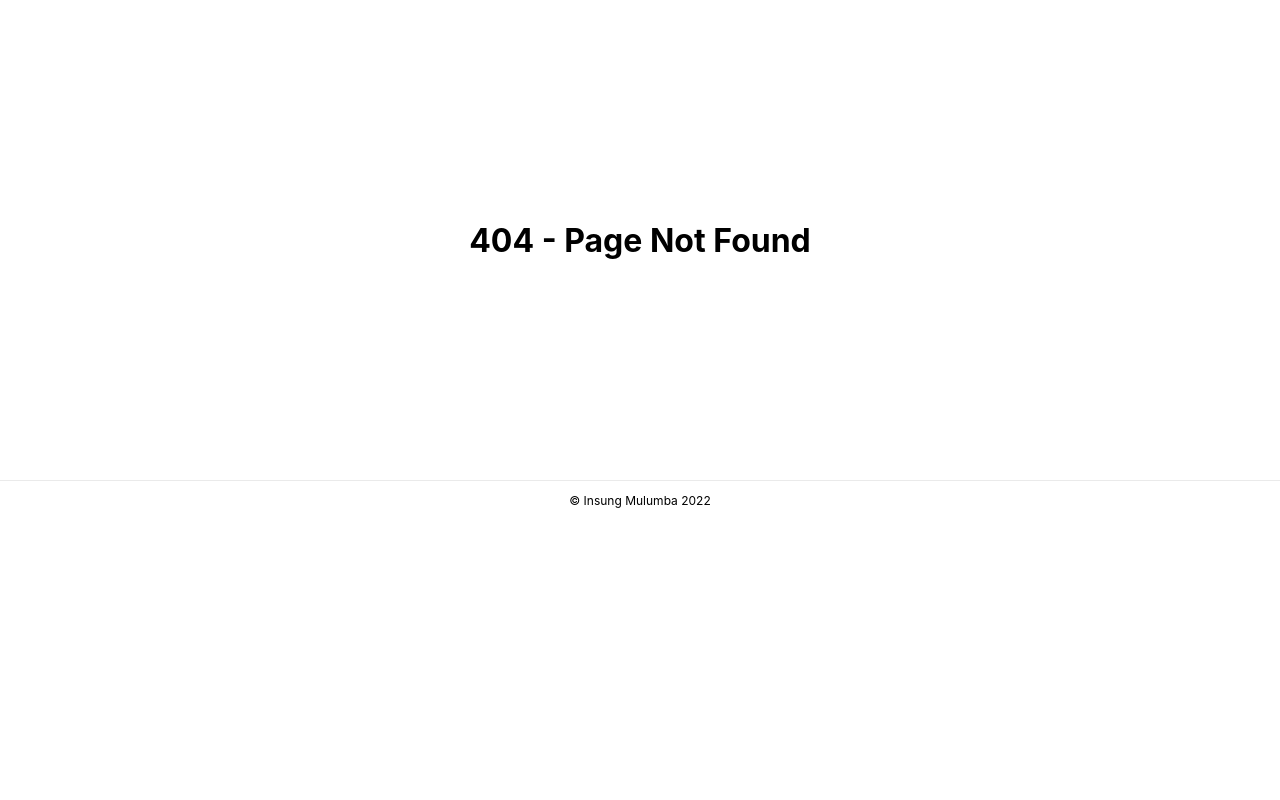
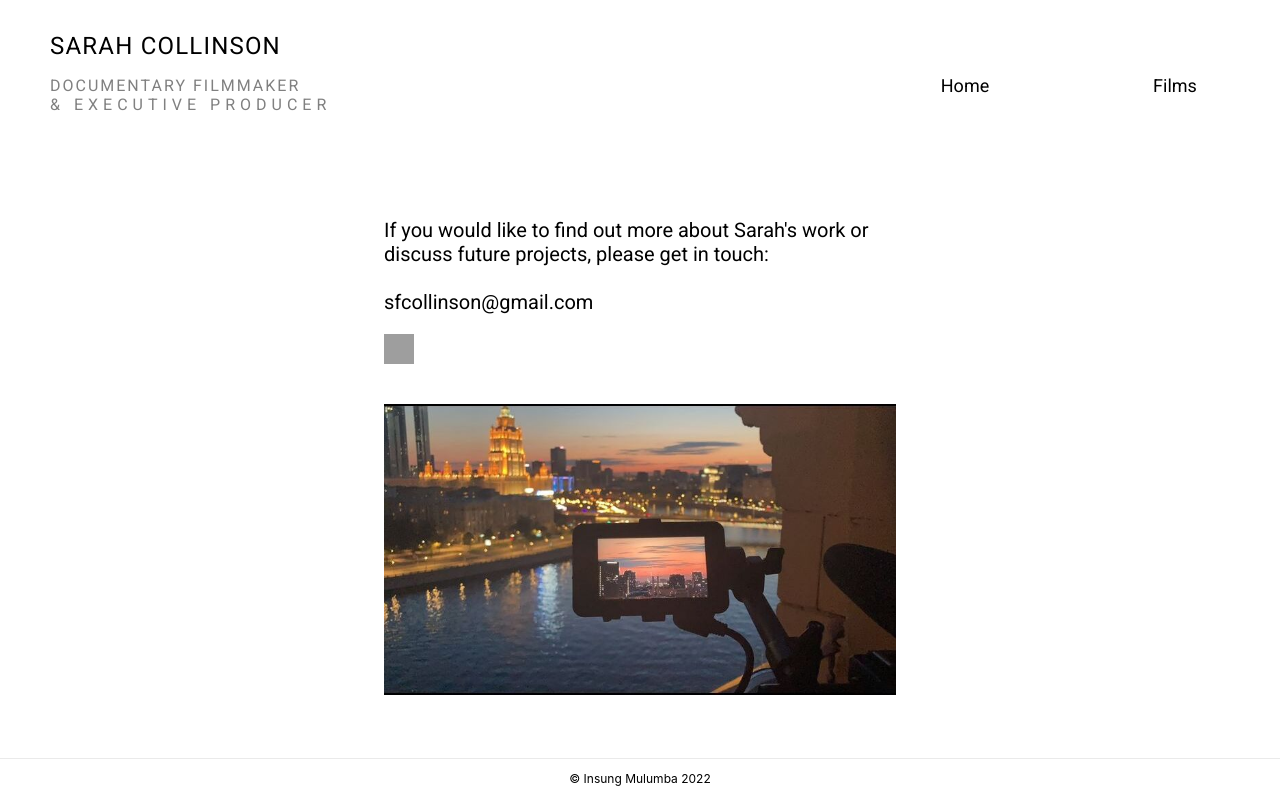
Before and after one commit to InsungMulumba/sarah-collinson, a Next.js app: page /get-in-touch in a window 1280 px wide. Before the commit this address had no page. Built offline with nearby package versions, Linux system fonts and the light colour scheme; grey boxes are pictures that could not be loaded.

Commit message:
contact page

```diff
--- a/components/Header/NavBar.tsx
+++ b/components/Header/NavBar.tsx
@@ -213,7 +213,7 @@ const NavBar: FC = () => {
         >
           <NavLinksMobile href="/">Home </NavLinksMobile>
           <NavLinksMobile href="/films">Films </NavLinksMobile>
-          {/* <NavLinksMobile href="/contact">Contact</NavLinksMobile> */}
+          <NavLinksMobile href="/get-in-touch">Get in Touch</NavLinksMobile>
         </NavLinksContainerMobile>
       ) : null}
 
--- /dev/null
+++ b/pages/get-in-touch.tsx
@@ -0,0 +1,65 @@
+import React, { FC } from "react";
+import MainLayout from "../layouts/mainLayout";
+import PageWithLayoutType from "../types/pageWithLayout";
+import Header from "../components/Header/Header";
+import styled from "styled-components";
+import SocialMedia from "../components/Home/SocialMediaBar";
+
+const Root = styled.div`
+  display: flex;
+  align-items: center;
+  width: 100%;
+  height: calc(100vh - 180px);
+  flex-direction: column;
+`;
+
+const Text = styled.p`
+  font-family: "Roboto", sans-serif;
+  font-size: 20px;
+  margin-top: 80px;
+  width: 40%;
+  @media (max-width: 767px) {
+    width: 80%;
+  }
+`;
+
+const Contact = styled.img`
+  width: 40%;
+  height: auto;
+
+  @media (max-width: 767px) {
+    width: 80%;
+  }
+`;
+
+const SocialMediaIcon = styled.img`
+  height: 30px;
+  width: 30px;
+  display: block;
+  margin: 20px 0px;
+
+  :hover {
+    transform: scale(1.1);
+  }
+`;
+
+const About: FC = () => {
+  return (
+    <>
+      <Header />
+      <Root>
+        <Text>
+          If you would like to find out more about Sarah's work or discuss
+          future projects, please get in touch: <br /> <br />
+          sfcollinson@gmail.com
+          <SocialMediaIcon src="/social-media-icons/twitter.png" />
+        </Text>
+        <Contact src="/contact.jpg" />
+      </Root>
+    </>
+  );
+};
+
+(About as PageWithLayoutType).layout = MainLayout;
+
+export default About;
```
Also changed, not shown: components/Home/SocialMediaBar.tsx (+2 -5 lines), pages/index.tsx (+15 -1 lines), public/contact.jpg (added).
